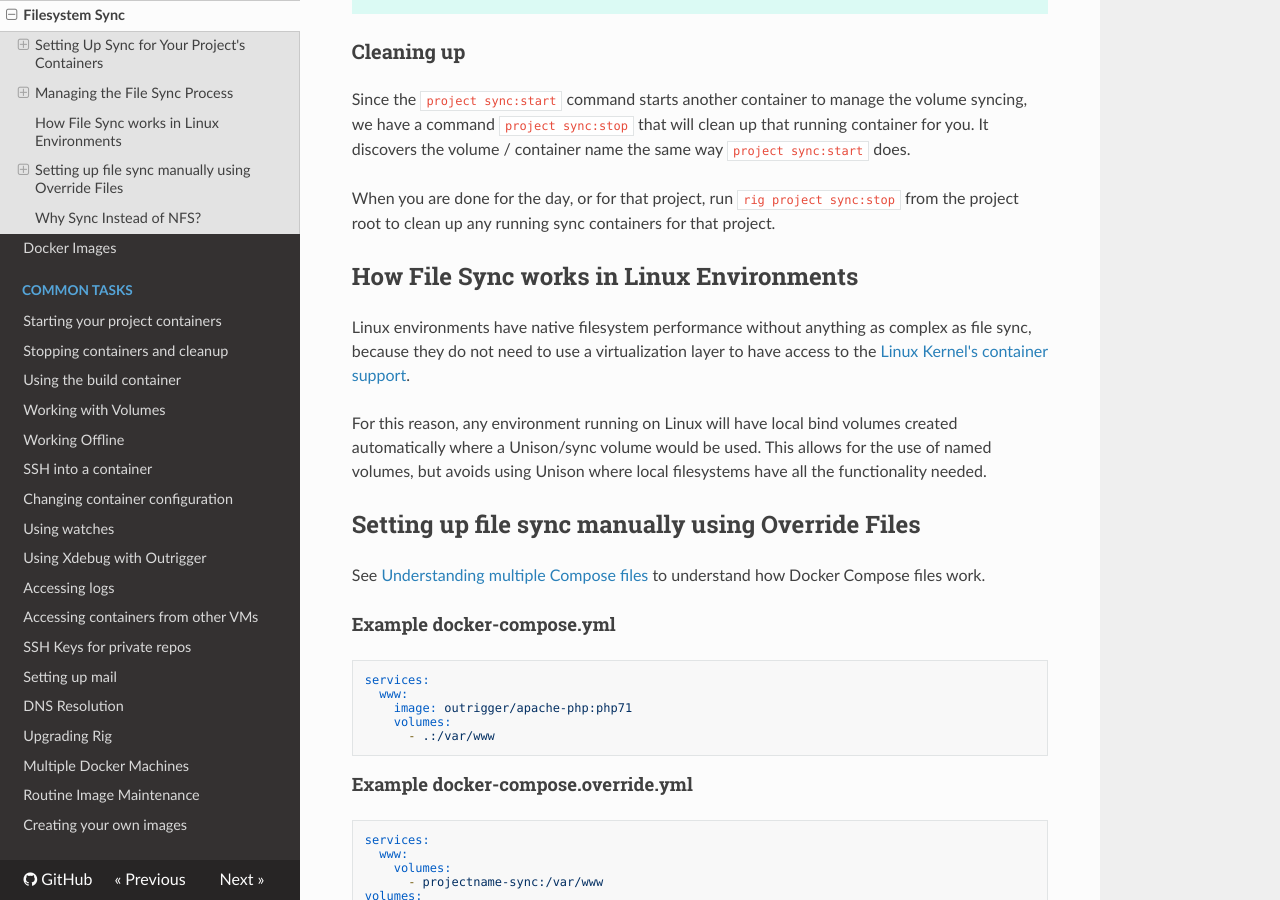
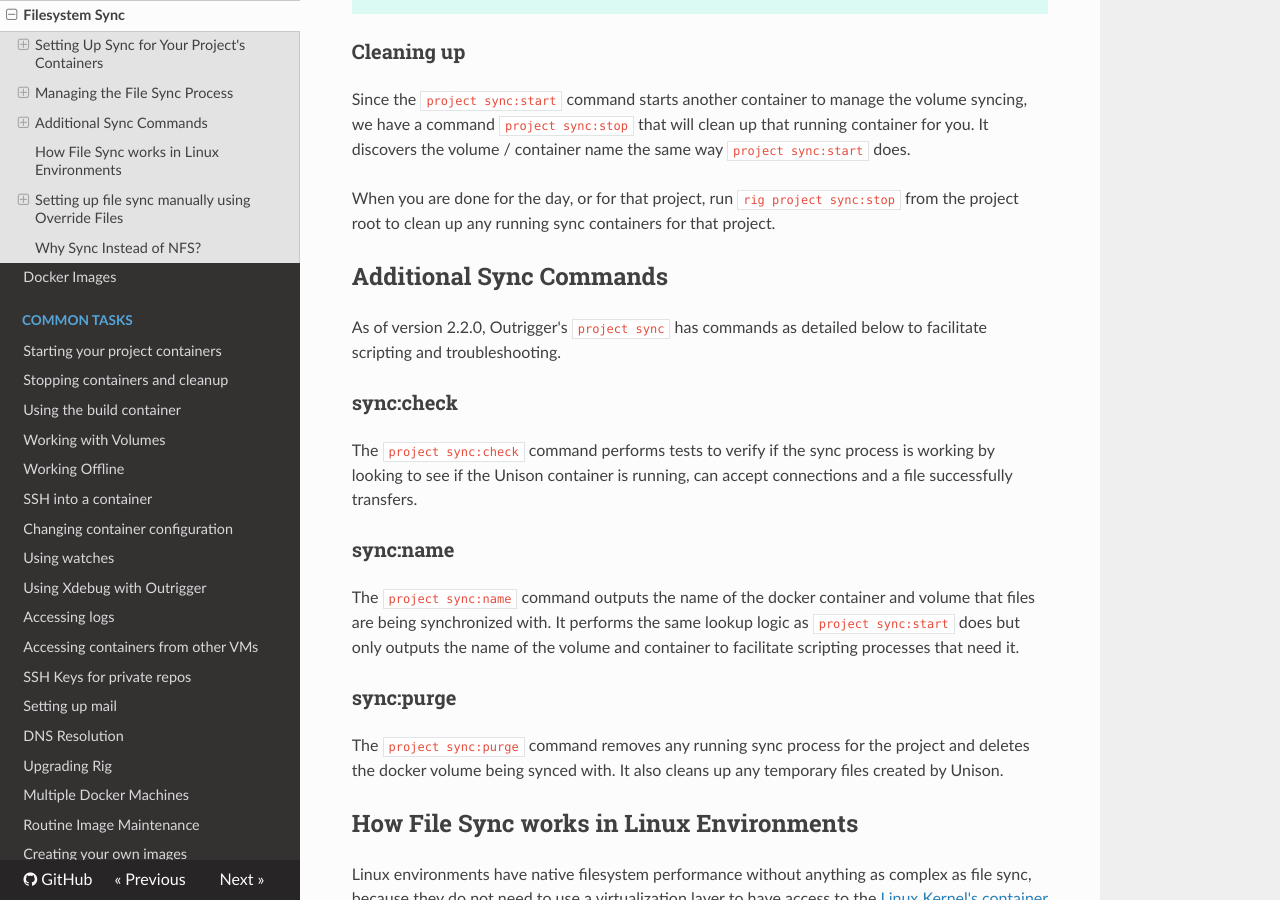
Before and after one commit to phase2/outrigger-docs, an MkDocs documentation site: the page built from docs/project-setup/filesystem-sync.md, in a window 1280 px wide and 900 px high, scrolled down 2242 px. Built offline with MkDocs 1.6.1, drawn with Linux system fonts in a browser that asks for light colours; nearby versions of some CDN libraries; old or Windows-style settings are respelled for this version of MkDocs.

Commit message:
Documentation updates to correspond with 2.2.0 release

```diff
--- a/docs/project-setup/filesystem-sync.md
+++ b/docs/project-setup/filesystem-sync.md
@@ -97,6 +97,26 @@
 When you are done for the day, or for that project, run `rig project sync:stop` from the project root to clean up any running
 sync containers for that project.
 
+## Additional Sync Commands
+
+As of version 2.2.0, Outrigger's `project sync` has commands as detailed below to facilitate scripting and troubleshooting.
+
+### sync:check
+
+The `project sync:check` command performs tests to verify if the sync process is working by looking
+to see if the Unison container is running, can accept connections and a file successfully transfers.
+
+### sync:name
+
+The `project sync:name` command outputs the name of the docker container and volume that files are
+being synchronized with. It performs the same lookup logic as `project sync:start` does but only
+outputs the name of the volume and container to facilitate scripting processes that need it.
+
+### sync:purge
+
+The `project sync:purge` command removes any running sync process for the project and deletes
+the docker volume being synced with. It also cleans up any temporary files created by Unison.
+
 ## How File Sync works in Linux Environments
 
 Linux environments have native filesystem performance without anything as complex as file sync,
```
Also changed, not shown: docs/faq/troubleshooting.md (+14 -0 lines).
